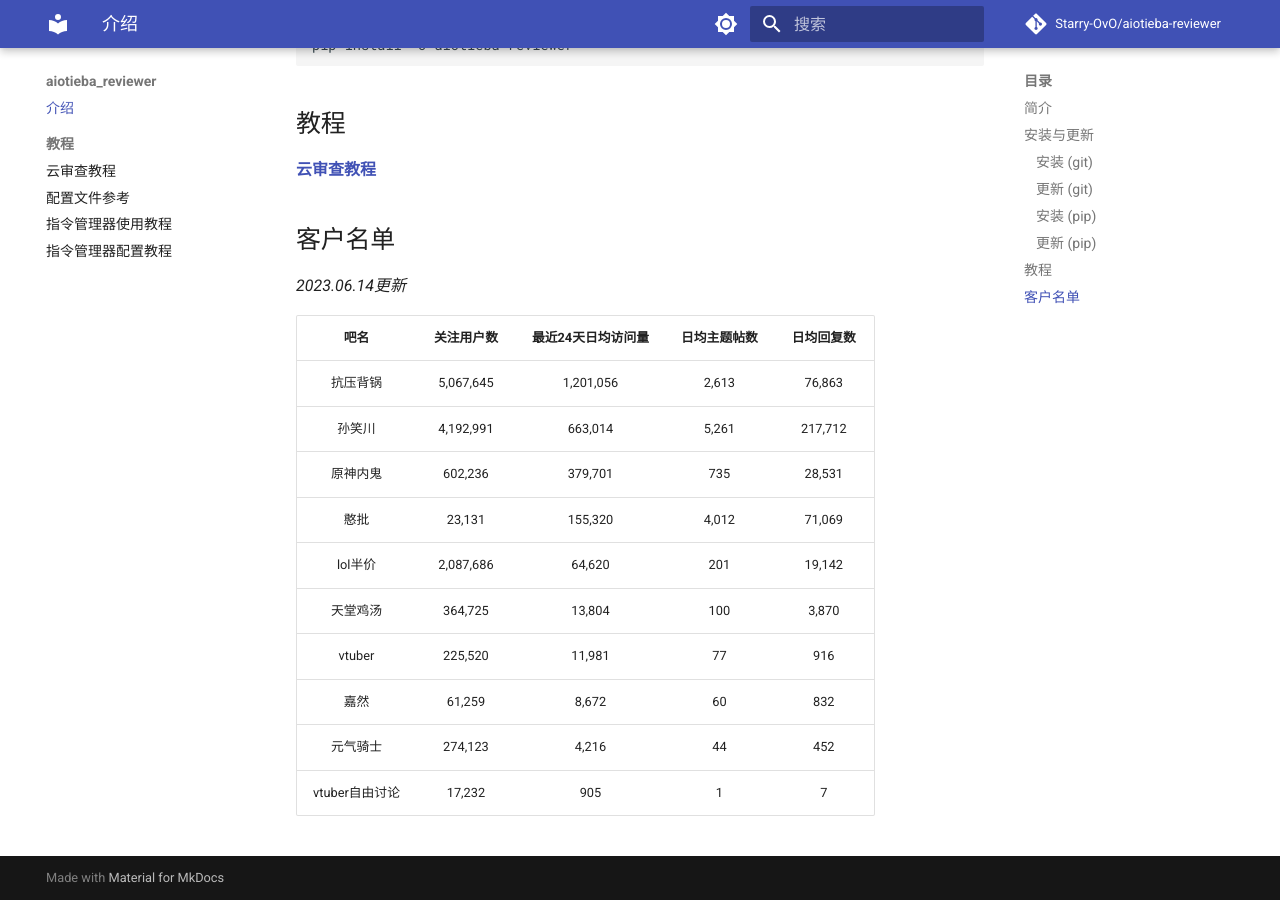
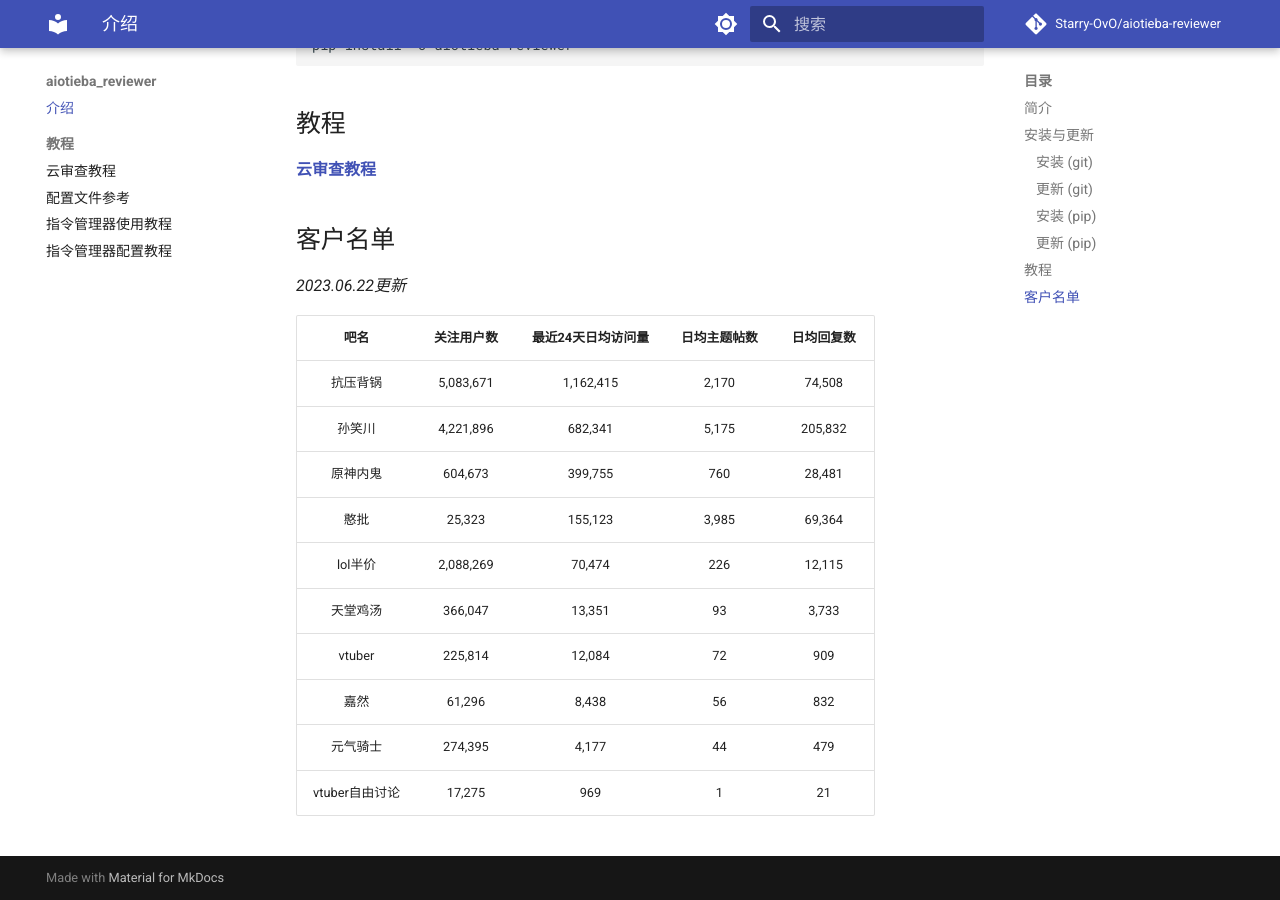
Before and after one commit to lumina37/aiotieba-reviewer, an MkDocs documentation site: the page built from docs/index.md, in a window 1280 px wide and 900 px high, scrolled down 1062 px. Built offline with MkDocs 1.6.1 and Material for MkDocs 9.7.7, drawn with Linux system fonts in a browser that asks for light colours; comment, search, counter and statistics services are not loaded.

```diff
--- a/docs/index.md
+++ b/docs/index.md
@@ -45,17 +45,17 @@ pip install -U aiotieba-reviewer
 
 ## 客户名单
 
-*2023.06.14更新*
+*2023.06.22更新*
 
 |      吧名      | 关注用户数 | 最近24天日均访问量 | 日均主题帖数 | 日均回复数 |
 | :------------: | :--------: | :----------------: | :----------: | :--------: |
-|    抗压背锅    | 5,067,645  |     1,201,056      |    2,613     |   76,863   |
-|     孙笑川     | 4,192,991  |      663,014       |    5,261     |  217,712   |
-|    原神内鬼    |  602,236   |      379,701       |     735      |   28,531   |
-|      憨批      |   23,131   |      155,320       |    4,012     |   71,069   |
-|    lol半价     | 2,087,686  |       64,620       |     201      |   19,142   |
-|    天堂鸡汤    |  364,725   |       13,804       |     100      |   3,870    |
-|     vtuber     |  225,520   |       11,981       |      77      |    916     |
-|      嘉然      |   61,259   |       8,672        |      60      |    832     |
-|    元气骑士    |  274,123   |       4,216        |      44      |    452     |
-| vtuber自由讨论 |   17,232   |        905         |      1       |     7      |
+|    抗压背锅    | 5,083,671  |     1,162,415      |    2,170     |   74,508   |
+|     孙笑川     | 4,221,896  |      682,341       |    5,175     |  205,832   |
+|    原神内鬼    |  604,673   |      399,755       |     760      |   28,481   |
+|      憨批      |   25,323   |      155,123       |    3,985     |   69,364   |
+|    lol半价     | 2,088,269  |       70,474       |     226      |   12,115   |
+|    天堂鸡汤    |  366,047   |       13,351       |      93      |   3,733    |
+|     vtuber     |  225,814   |       12,084       |      72      |    909     |
+|      嘉然      |   61,296   |       8,438        |      56      |    832     |
+|    元气骑士    |  274,395   |       4,177        |      44      |    479     |
+| vtuber自由讨论 |   17,275   |        969         |      1       |     21     |
```
Also changed, not shown: README.md (+11 -11 lines).
